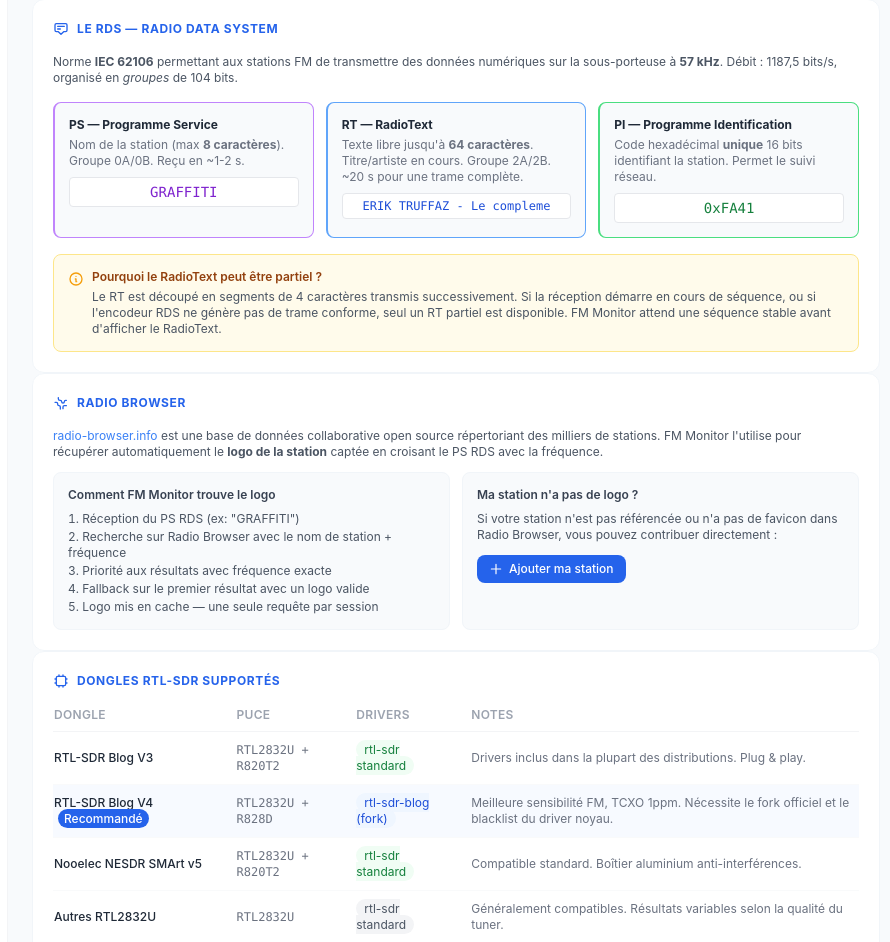
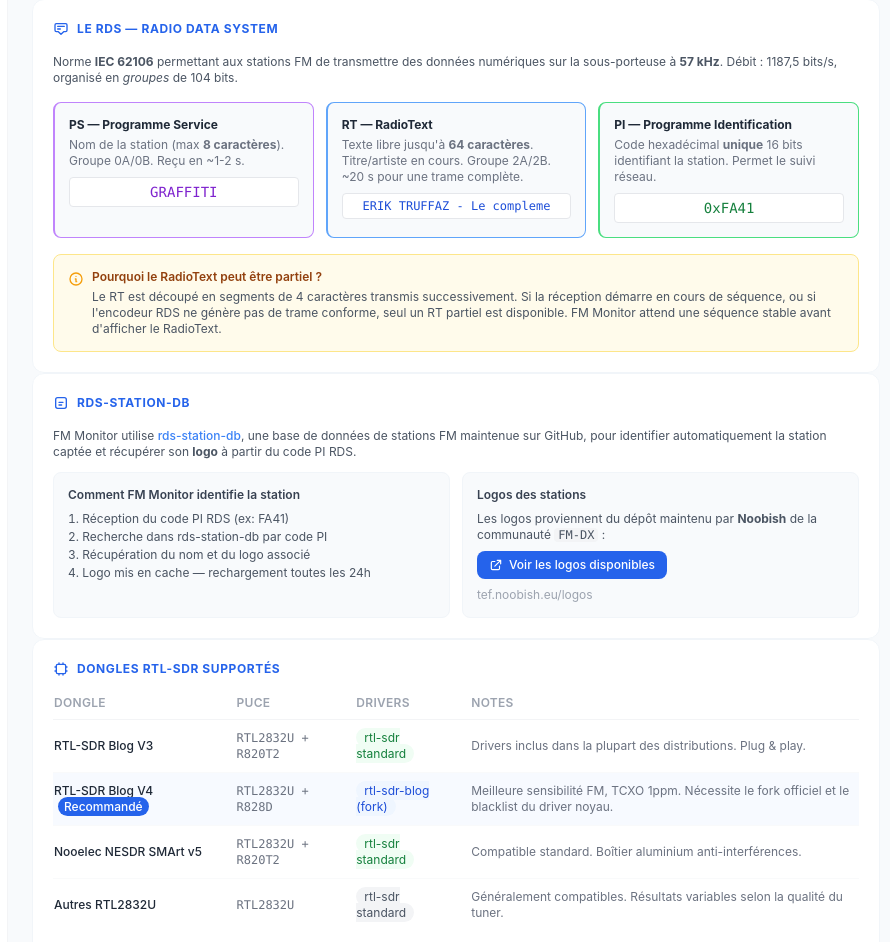
Before and after one commit to LyonelB/fm-monitor, a Flask app: template templates/about.html in a window 1280 px wide. Shown: the part 762-1704 px from the top of the page, without its empty margins (248-1138 px from the left). Run offline with Flask 3, Linux system fonts and the light colour scheme; the template is opened without the code that fills it, so the values that code supplies are empty; some libraries are stand-ins or nearby versions.

Commit message:
docs: update README to v0.7.0 and replace Radio Browser with rds-station-db in about page

```diff
--- a/templates/about.html
+++ b/templates/about.html
@@ -185,32 +185,34 @@
       </div>
     </div>
 
-    <!-- ── Radio Browser ──────────────────────────────────────── -->
+    <!-- ── rds-station-db ───────────────────────────────────── -->
     <div class="section">
       <div class="section-title">
-        <svg class="w-4 h-4" fill="none" stroke="currentColor" viewBox="0 0 24 24"><path stroke-linecap="round" stroke-linejoin="round" stroke-width="2" d="M3.055 11H5a2 2 0 012 2v1a2 2 0 002 2 2 2 0 012 2v2.945M8 3.935V5.5A2.5 2.5 0 0010.5 8h.5a2 2 0 012 2 2 2 0 104 0 2 2 0 012-2h1.064M15 20.488V18a2 2 0 012-2h3.064"/></svg>
-        Radio Browser
+        <svg class="w-4 h-4" fill="none" stroke="currentColor" viewBox="0 0 24 24"><path stroke-linecap="round" stroke-linejoin="round" stroke-width="2" d="M4 7v10c0 2 1 3 3 3h10c2 0 3-1 3-3V7c0-2-1-3-3-3H7C5 4 4 5 4 7z"/><path stroke-linecap="round" stroke-linejoin="round" stroke-width="2" d="M9 11h6M9 15h4"/></svg>
+        rds-station-db
       </div>
-      <p class="text-xs text-gray-600 mb-3"><a href="https://www.radio-browser.info" target="_blank" class="text-blue-500 hover:underline">radio-browser.info</a> est une base de données collaborative open source répertoriant des milliers de stations. FM Monitor l'utilise pour récupérer automatiquement le <strong>logo de la station</strong> captée en croisant le PS RDS avec la fréquence.</p>
-      <div class="grid grid-cols-2 gap-3">
+      <p class="text-xs text-gray-600 mb-3">
+        FM Monitor utilise <a href="https://github.com/LyonelB/rds-station-db" target="_blank" class="text-blue-500 hover:underline font-medium">rds-station-db</a>, une base de données de stations FM maintenue sur GitHub, pour identifier automatiquement la station captée et récupérer son <strong>logo</strong> à partir du code PI RDS.
+      </p>
+      <div class="grid grid-cols-1 md:grid-cols-2 gap-3">
         <div class="info-card">
-          <div class="font-semibold text-gray-700 text-xs mb-2">Comment FM Monitor trouve le logo</div>
+          <div class="font-semibold text-gray-700 text-xs mb-2">Comment FM Monitor identifie la station</div>
           <ol class="space-y-0.5 text-xs text-gray-600 list-decimal list-inside">
-            <li>Réception du PS RDS (ex: "GRAFFITI")</li>
-            <li>Recherche sur Radio Browser avec le nom de station + fréquence</li>
-            <li>Priorité aux résultats avec fréquence exacte</li>
-            <li>Fallback sur le premier résultat avec un logo valide</li>
-            <li>Logo mis en cache — une seule requête par session</li>
+            <li>Réception du code PI RDS (ex: FA41)</li>
+            <li>Recherche dans rds-station-db par code PI</li>
+            <li>Récupération du nom et du logo associé</li>
+            <li>Logo mis en cache — rechargement toutes les 24h</li>
           </ol>
         </div>
         <div class="info-card">
-          <div class="font-semibold text-gray-700 text-xs mb-2">Ma station n'a pas de logo ?</div>
-          <p class="text-xs text-gray-600 mb-3">Si votre station n'est pas référencée ou n'a pas de favicon dans Radio Browser, vous pouvez contribuer directement :</p>
-          <a href="https://www.radio-browser.info" target="_blank"
-             class="inline-flex items-center gap-1.5 px-3 py-1.5 bg-blue-600 text-white text-xs font-medium rounded-lg hover:bg-blue-700 transition">
-            <svg class="w-3.5 h-3.5" fill="none" stroke="currentColor" viewBox="0 0 24 24"><path stroke-linecap="round" stroke-linejoin="round" stroke-width="2" d="M12 4v16m8-8H4"/></svg>
-            Ajouter ma station
+          <div class="font-semibold text-gray-700 text-xs mb-2">Logos des stations</div>
+          <p class="text-xs text-gray-600 mb-2">Les logos proviennent du dépôt maintenu par <strong>Noobish</strong> de la communauté <span class="font-mono bg-gray-100 px-1 rounded">FM-DX</span> :</p>
+          <a href="https://tef.noobish.eu/logos/logo_preview.html" target="_blank"
+             class="inline-flex items-center gap-1.5 px-3 py-1.5 bg-blue-600 text-white text-xs font-medium rounded-lg hover:bg-blue-700 transition mb-2">
+            <svg class="w-3.5 h-3.5" fill="none" stroke="currentColor" viewBox="0 0 24 24"><path stroke-linecap="round" stroke-linejoin="round" stroke-width="2" d="M10 6H6a2 2 0 00-2 2v10a2 2 0 002 2h10a2 2 0 002-2v-4M14 4h6m0 0v6m0-6L10 14"/></svg>
+            Voir les logos disponibles
           </a>
+          <p class="text-xs text-gray-400">tef.noobish.eu/logos</p>
         </div>
       </div>
     </div>
@@ -381,12 +383,12 @@
           <svg class="w-7 h-7 text-gray-700 flex-shrink-0" fill="currentColor" viewBox="0 0 24 24"><path d="M12 2C6.477 2 2 6.477 2 12c0 4.418 2.865 8.166 6.839 9.489.5.092.682-.217.682-.482 0-.237-.009-.868-.013-1.703-2.782.604-3.369-1.342-3.369-1.342-.454-1.155-1.11-1.463-1.11-1.463-.908-.62.069-.608.069-.608 1.003.07 1.531 1.03 1.531 1.03.892 1.529 2.341 1.087 2.91.832.092-.647.35-1.088.636-1.338-2.22-.253-4.555-1.11-4.555-4.943 0-1.091.39-1.984 1.029-2.683-.103-.253-.446-1.27.098-2.647 0 0 .84-.269 2.75 1.025A9.578 9.578 0 0112 6.836c.85.004 1.705.114 2.504.336 1.909-1.294 2.747-1.025 2.747-1.025.546 1.377.202 2.394.1 2.647.64.699 1.028 1.592 1.028 2.683 0 3.842-2.339 4.687-4.566 4.935.359.309.678.919.678 1.852 0 1.336-.012 2.415-.012 2.743 0 .267.18.578.688.48C19.138 20.163 22 16.418 22 12c0-5.523-4.477-10-10-10z"/></svg>
           <div><div class="font-semibold text-gray-800 text-xs group-hover:text-blue-600">FM Monitor sur GitHub</div><div class="text-xs text-gray-400">Code source, issues</div></div>
         </a>
-        <a href="https://www.radio-browser.info" target="_blank"
+        <a href="https://github.com/LyonelB/rds-station-db" target="_blank"
            class="info-card flex items-center gap-3 hover:border-gray-300 transition group">
           <div class="w-7 h-7 rounded-lg bg-green-600 flex items-center justify-center flex-shrink-0">
-            <svg class="w-4 h-4 text-white" fill="none" stroke="currentColor" viewBox="0 0 24 24"><path stroke-linecap="round" stroke-linejoin="round" stroke-width="2" d="M3.055 11H5a2 2 0 012 2v1a2 2 0 002 2 2 2 0 012 2v2.945M8 3.935V5.5A2.5 2.5 0 0010.5 8h.5a2 2 0 012 2 2 2 0 104 0 2 2 0 012-2h1.064"/></svg>
+            <svg class="w-4 h-4 text-white" fill="currentColor" viewBox="0 0 24 24"><path d="M12 2C6.477 2 2 6.477 2 12c0 4.418 2.865 8.166 6.839 9.489.5.092.682-.217.682-.482 0-.237-.009-.868-.013-1.703-2.782.604-3.369-1.342-3.369-1.342-.454-1.155-1.11-1.463-1.11-1.463-.908-.62.069-.608.069-.608 1.003.07 1.531 1.03 1.531 1.03.892 1.529 2.341 1.087 2.91.832.092-.647.35-1.088.636-1.338-2.22-.253-4.555-1.11-4.555-4.943 0-1.091.39-1.984 1.029-2.683-.103-.253-.446-1.27.098-2.647 0 0 .84-.269 2.75 1.025A9.578 9.578 0 0112 6.836c.85.004 1.705.114 2.504.336 1.909-1.294 2.747-1.025 2.747-1.025.546 1.377.202 2.394.1 2.647.64.699 1.028 1.592 1.028 2.683 0 3.842-2.339 4.687-4.566 4.935.359.309.678.919.678 1.852 0 1.336-.012 2.415-.012 2.743 0 .267.18.578.688.48C19.138 20.163 22 16.418 22 12c0-5.523-4.477-10-10-10z"/></svg>
           </div>
-          <div><div class="font-semibold text-gray-800 text-xs group-hover:text-blue-600">Radio Browser</div><div class="text-xs text-gray-400">Base de données collaborative</div></div>
+          <div><div class="font-semibold text-gray-800 text-xs group-hover:text-blue-600">rds-station-db</div><div class="text-xs text-gray-400">Base de données stations FM</div></div>
         </a>
         <a href="https://www.rtl-sdr.com" target="_blank"
            class="info-card flex items-center gap-3 hover:border-gray-300 transition group">
```
Also changed, not shown: README.md.
